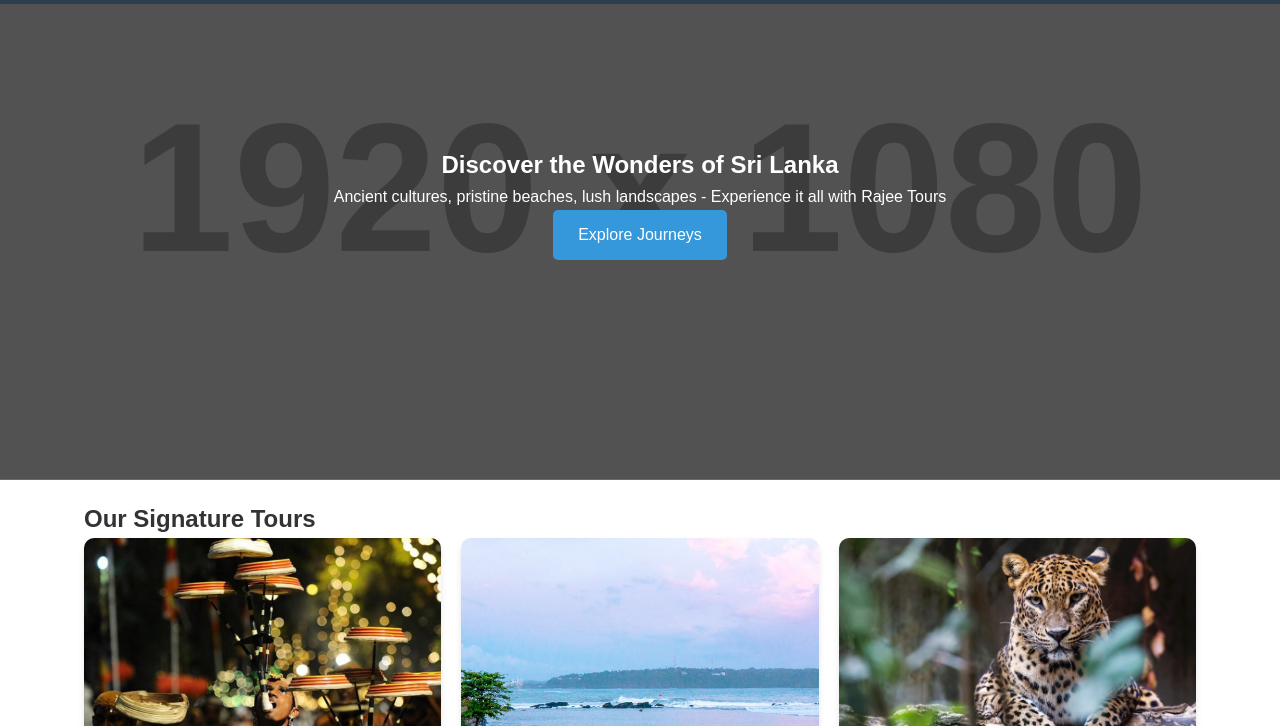
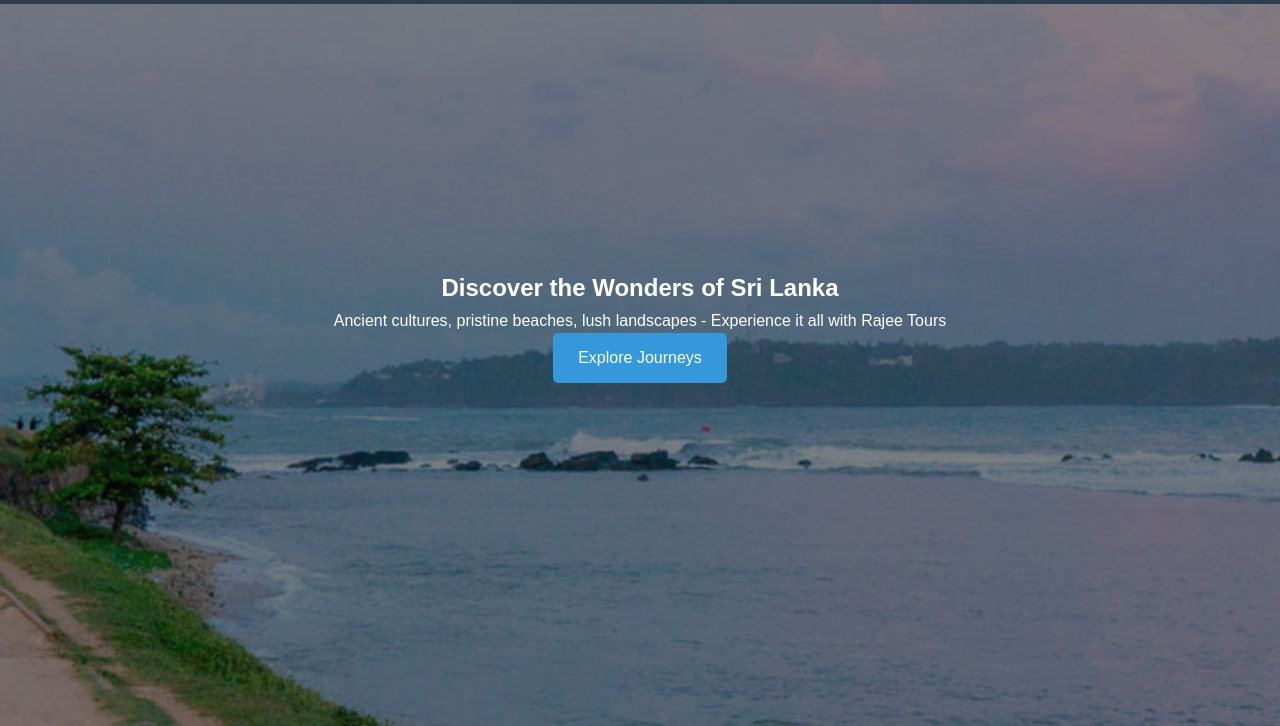
Before and after one commit to praveenwedda/rajee, a plain HTML site: page index.html in a window 1280 px wide. Shown: the part 74-800 px from the top of the page. Drawn offline with Linux system fonts and the light colour scheme; placeholder pictures from the web are drawn by us.

Commit message:
banner fixed

```diff
--- a/app1.js
+++ b/app1.js
@@ -25,7 +25,14 @@ window.addEventListener("scroll", () => {
     window.scrollY > 50 ? "rgba(44, 62, 80, 0.9)" : "rgb(44, 62, 80)";
 });
 
-const slideshowImages = ["images/slideshow1.jpeg", "images/slideshow2.jpg"];
+const slideshowImages = [
+  "./images/slideshow1.jpg",
+  "./images/slideshow2.jpg",
+  "./images/slideshow3.jpg",
+  "./images/slideshow4.jpg",
+  ,
+  "./images/slideshow5.jpg",
+];
 
 function createSlideshow() {
   const slideshowContainer = document.getElementById("heroSlideshow");
--- a/style.css
+++ b/style.css
@@ -69,20 +69,57 @@ nav ul li a:hover {
 }
 /* Hero Section with Advanced Styling */
 .hero {
-  background: linear-gradient(rgba(0, 0, 0, 0.6), rgba(0, 0, 0, 0.6)),
-    url("https://api.placeholder.com/1920x1080?text=Sri+Lanka+Landscape");
+  position: relative;
+  background: none;
+  height: 100vh;
+  display: flex;
+  align-items: center;
+  justify-content: center;
+  color: white;
+  text-align: center;
+}
+.hero-slideshow {
+  position: absolute;
+  top: 0;
+  left: 0;
+  width: 100%;
+  height: 100%;
+  overflow: hidden;
+}
+.hero-slide {
+  position: absolute;
+  top: 0;
+  left: 0;
+  width: 100%;
+  height: 100%;
   background-size: cover;
   background-position: center;
-  color: white;
-  text-align: center;
-  padding: 200px 0;
+  opacity: 0;
+  transition: opacity 1s ease-in-out;
+  z-index: 1;
+}
+
+.hero-slide.active {
+  opacity: 1;
+  z-index: 2;
+}
+
+.hero-slide::before {
+  content: "";
+  position: absolute;
+  top: 0;
+  left: 0;
+  width: 100%;
+  height: 100%;
+  background: rgba(0, 0, 0, 0.5);
+  z-index: 3;
+}
+
+.hero-content {
   position: relative;
-  overflow: hidden;
-}
-.hero-content {
+  z-index: 4;
   max-width: 800px;
-  margin: 0 auto;
-  animation: fadeIn 1.5s ease-out;
+  padding: 0 20px;
 }
 @keyframes fadeIn {
   from {
```
